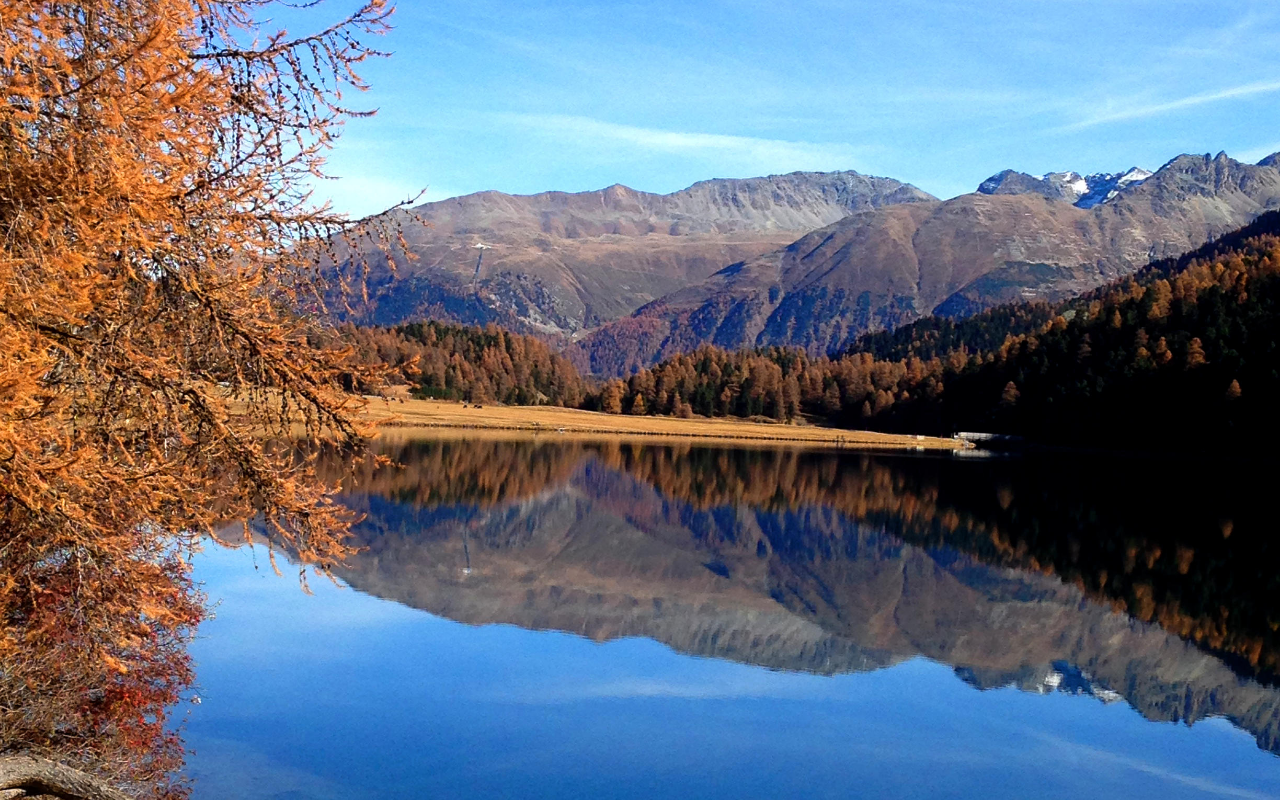
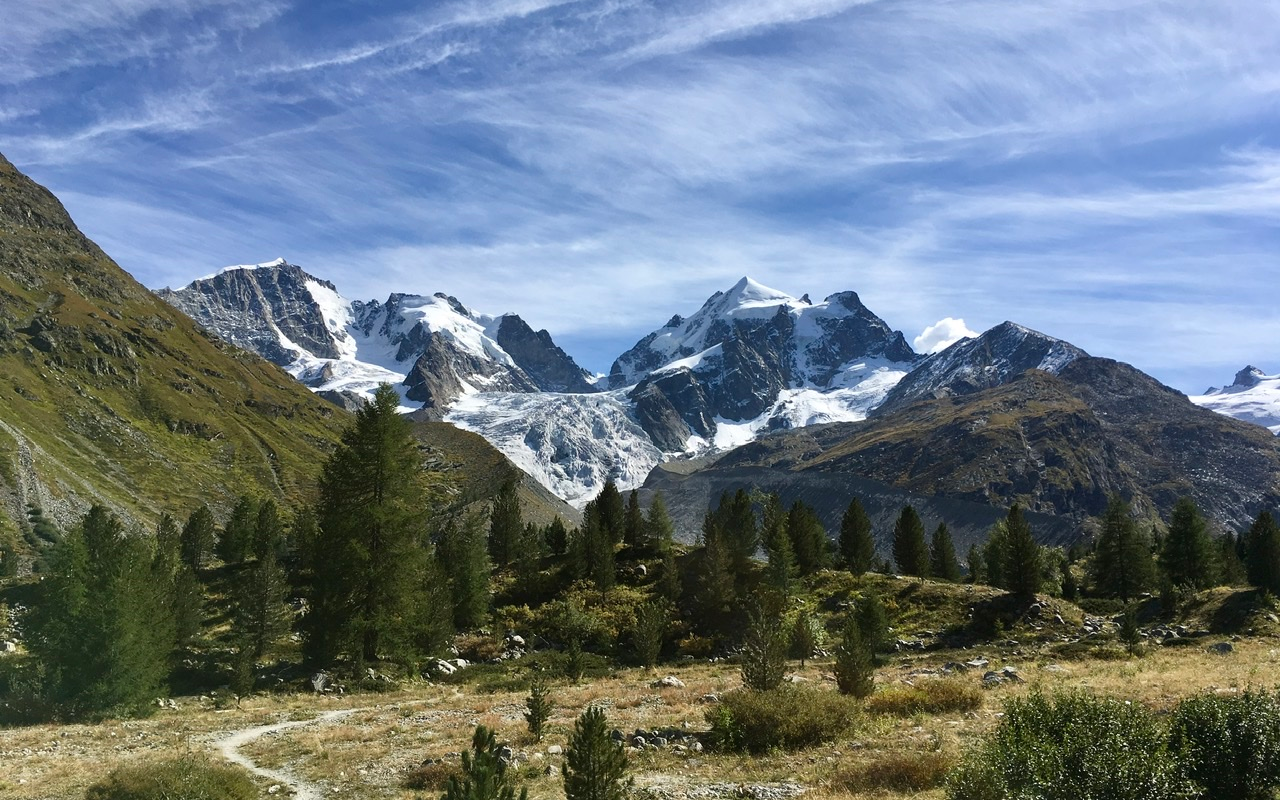
Before and after one commit to tobiasnaumann/naumann.ch, a plain HTML site: page index.html in a window 1280 px wide. Drawn offline with Linux system fonts and the light colour scheme.

Commit message:
Change image

```diff
--- a/index.html
+++ b/index.html
@@ -6,7 +6,7 @@
         body {
             margin: 0;
             padding: 0;
-            background-image: url(image.jpg);
+            background-image: url(94889D58-ED84-44AD-AEE5-C2276CF11D5E.jpeg);
             background-repeat: no-repeat;
             background-size: cover;
             background-position: center;
```
